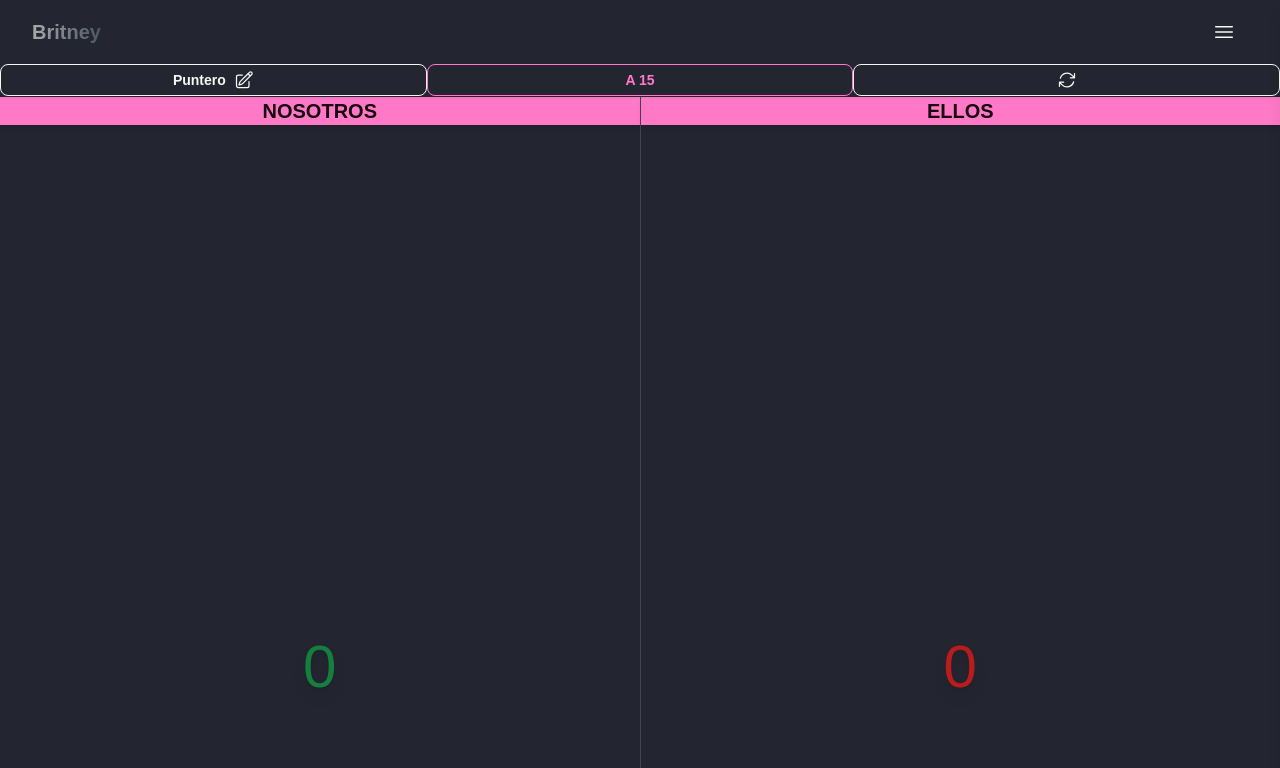
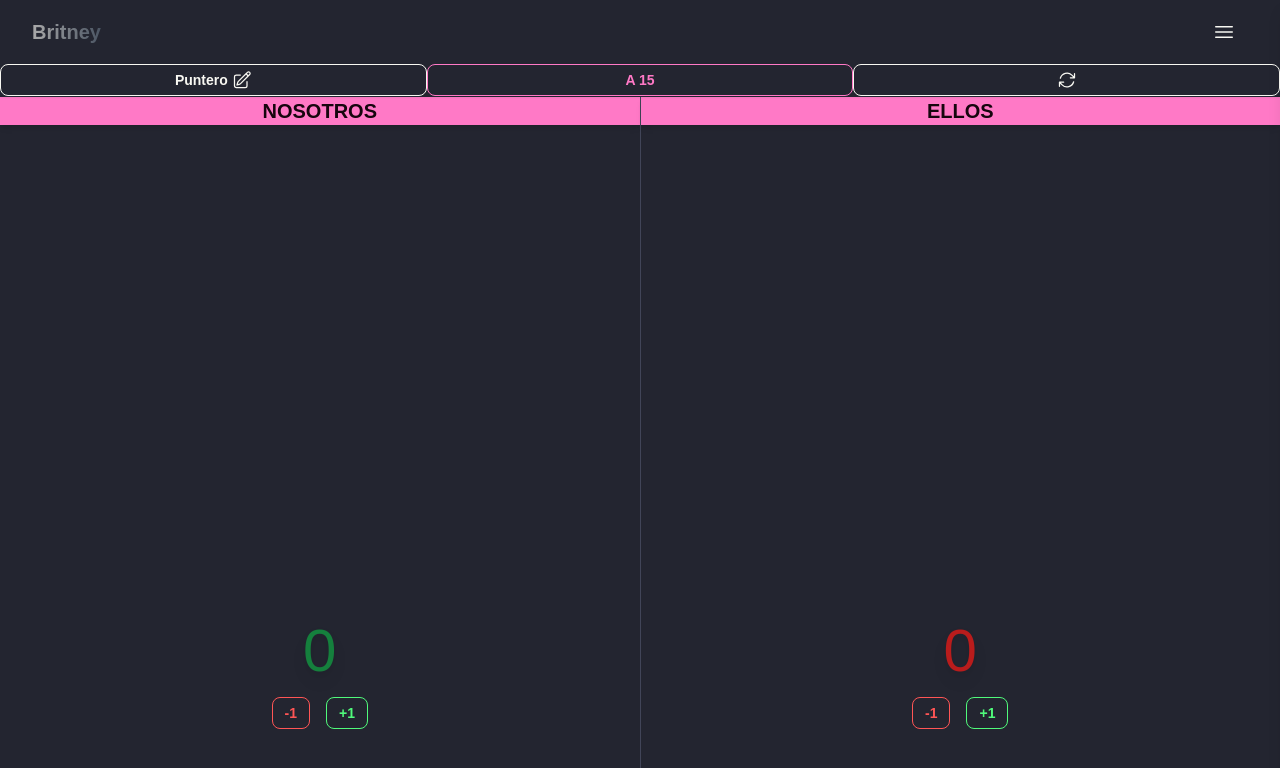
Before and after one commit to Gabito-17/Entre-Nosotros, a React (Create React App) app: page /anotador-truco in a window 1280 px wide. Shown: the top 768 px of the page. Built offline with nearby package versions, Linux system fonts and the light colour scheme.

Commit message:
correcciones anotador truco

```diff
--- /dev/null
+++ b/src/components/Modals/GameOverTrucoModal.tsx
@@ -0,0 +1,48 @@
+"use client";
+
+import { TrophyIcon } from "@heroicons/react/24/outline";
+import { useUiStore } from "../../stores/useUiStore.ts";
+
+interface GameOverTrucoModalProps {
+  handleContinueGame: () => void;
+  handleEndGame: () => void;
+}
+
+export default function GameOverTrucoModal({
+  handleContinueGame,
+  handleEndGame,
+}: GameOverTrucoModalProps) {
+  const isOpen = useUiStore((state) => state.isGameOverModalOpen);
+  const losingPlayer = useUiStore((state) => state.losingPlayer); // En este contexto, lo usamos para mostrar el ganador
+  const closeGameOverModal = useUiStore((state) => state.closeGameOverModal);
+
+  if (!isOpen || !losingPlayer) return null;
+
+  const equipoGanador = losingPlayer;
+
+  return (
+    <div className="fixed inset-0 z-50 flex items-center justify-center bg-black bg-opacity-50">
+      <div className="modal-box w-full max-w-md text-center">
+        <h2 className="font-bold text-xl text-success mb-4 flex items-center justify-center gap-2">
+          <TrophyIcon className="h-6 w-6 text-yellow-500" />
+          ¡Ganó {equipoGanador}!
+        </h2>
+        <p className="py-2">
+          El equipo <strong>{equipoGanador}</strong> alcanzó el puntaje máximo y
+          ha ganado la partida.
+        </p>
+        <div className="modal-action flex justify-center gap-2">
+          <button
+            className="btn btn-error"
+            onClick={() => {
+              handleEndGame();
+              closeGameOverModal();
+            }}
+          >
+            ¡Revancha!
+          </button>
+        </div>
+      </div>
+    </div>
+  );
+}
--- a/src/components/ThemeSelector.jsx
+++ b/src/components/ThemeSelector.jsx
@@ -1,6 +1,6 @@
 import { useEffect, useState } from "react";
 
-const themes = ["dracula", "black", "pastel", "lofi", "business"];
+const themes = ["dracula", "pastel", "lofi", "business"];
 
 export default function ThemeSelector() {
   const [theme, setTheme] = useState("dracula");
--- a/src/components/Truco/ConfigurationBar.tsx
+++ b/src/components/Truco/ConfigurationBar.tsx
@@ -1,15 +1,49 @@
+import { useState } from "react";
 import { ArrowPathIcon, PencilSquareIcon } from "@heroicons/react/24/outline";
 import { useGameTrucoStore } from "../../stores/useGameTrucoStore.ts";
+import { useUiNotificationStore } from "../../stores/useUiNotificationStore.ts";
+import { useUiStore } from "../../stores/useUiStore.ts";
 
 const ConfigurationBar = () => {
-  const { maxScore, pointStyle, toggleMaxScore, setPointStyle } =
-    useGameTrucoStore();
+  const {
+    maxScore,
+    pointStyle,
+    toggleMaxScore,
+    setPointStyle,
+    resetScores,
+    score1,
+    score2,
+    winner,
+  } = useGameTrucoStore();
 
-  const resetGame = () => {
-    localStorage.removeItem("truco-puntajes");
+  const addNotification = useUiNotificationStore((s) => s.addNotification);
+
+  const openConfirmationModal = useUiStore((s) => s.openConfirmationModal);
+
+  const [dropdownOpen, setDropdownOpen] = useState(false);
+
+  const handleResetClick = () => {
+    openConfirmationModal({
+      title: "¿Reiniciar partida?",
+      message: "Esto reiniciará los puntajes de ambos equipos. ¿Estás seguro?",
+      onConfirm: () => resetScores(),
+    });
   };
 
-  // SVG compacto para "lines" en botón (más pequeño que el del score)
+  const handleToggleMaxScore = () => {
+    const partidaEnCurso = (score1 > 0 || score2 > 0) && !winner;
+
+    if (partidaEnCurso) {
+      addNotification(
+        "La partida está en curso. No se puede cambiar el puntaje máximo.",
+        "error"
+      );
+      return;
+    }
+
+    toggleMaxScore();
+  };
+
   const LinesIcon = ({ isActive }: { isActive: boolean }) => (
     <svg
       width={35}
@@ -42,33 +76,43 @@ const ConfigurationBar = () => {
     </svg>
   );
 
+  const handleSelectStyle = (style: "fosforo" | "lines" | "cafe") => {
+    setPointStyle(style);
+    setDropdownOpen(false);
+  };
+
   return (
     <nav className="bg-base-200 flex items-center shadow-sm">
       <div className="grid grid-cols-3 w-full">
         {/* Izquierda */}
-        <div className="dropdown dropdown-bottom dropdown-center justify-center">
-          <div
+        <div className={`dropdown dropdown-bottom dropdown-center ${dropdownOpen ? "dropdown-open" : ""}`}>
+          {/* Checkbox oculto controlado */}
+          <input
+            type="checkbox"
+            id="dropdown-toggle"
+            className="hidden"
+            checked={dropdownOpen}
+            onChange={() => setDropdownOpen(!dropdownOpen)}
+          />
+          <label
+            htmlFor="dropdown-toggle"
             tabIndex={0}
-            role="button"
-            className="btn btn-sm btn-outline w-full"
+            className="btn btn-sm btn-outline w-full cursor-pointer flex items-center justify-center gap-1"
           >
             Puntero <PencilSquareIcon className="h-5 w-5" />
-          </div>
+          </label>
+
           <ul
             tabIndex={0}
-            className="dropdown-content menu w-full bg-base-100 rounded-box z-1 p-2 shadow-sm"
+            className="dropdown-content menu p-2 shadow bg-base-100 rounded-box w-full max-w-xs"
           >
             {["fosforo", "lines", "cafe"].map((style) => (
-              <li className="flex justify-around gap-2 p-2">
-                <span
-                  key={style}
-                  onClick={() =>
-                      setPointStyle(style as "fosforo" | "lines" | "cafe")
-                    }
+              <li key={style} className="flex justify-around gap-2 p-2">
+                <button
+                  type="button"
+                  onClick={() => handleSelectStyle(style as "fosforo" | "lines" | "cafe")}
                   className={`rounded border-2 flex gap-1 btn ${
-                      pointStyle === style
-                        ? "border-primary"
-                        : "border-transparent"
+                    pointStyle === style ? "border-primary" : "border-transparent"
                   }`}
                 >
                   {style === "lines" ? (
@@ -80,54 +124,17 @@ const ConfigurationBar = () => {
                       className="w-10 h-10 object-contain"
                     />
                   )}
-                </span>
+                </button>
               </li>
             ))}
           </ul>
         </div>
-        {/* <div className="flex-1">
-          <div className="dropdown w-full">
-            <button tabIndex={0} className="btn btn-sm btn-outline btn-primary w-full">
-              Icono de Puntos
-            </button>
-            <ul
-              tabIndex={0}
-              className="menu dropdown-content mt-1 p-1 shadow bg-base-200 w-full max-w-[90vw] sm:max-w-xs"
-            >
-              <li className="flex justify-around gap-2 p-2">
-                {["fosforo", "lines", "poroto"].map((style) => (
-                  <button
-                    key={style}
-                    onClick={() =>
-                      setPointStyle(style as "fosforo" | "lines" | "poroto")
-                    }
-                    className={`rounded border-2 ${
-                      pointStyle === style
-                        ? "border-primary"
-                        : "border-transparent"
-                    }`}
-                  >
-                    {style === "lines" ? (
-                      <LinesIcon isActive={pointStyle === "lines"} />
-                    ) : (
-                      <img
-                        src={`/assets/truco/${style}.png`}
-                        alt={style}
-                        className="w-10 h-10 object-contain"
-                      />
-                    )}
-                  </button>
-                ))}
-              </li>
-            </ul>
-          </div>
-        </div> */}
 
         {/* Centro */}
         <div className="justify-center">
           <button
-            onClick={toggleMaxScore}
-            className="btn btn-sm btn-outline  btn-primary w-full"
+            onClick={handleToggleMaxScore}
+            className="btn btn-sm btn-outline btn-primary w-full"
           >
             A {maxScore}
           </button>
@@ -135,11 +142,12 @@ const ConfigurationBar = () => {
 
         {/* Derecha */}
         <div className="justify-center">
-          <div className="btn btn-sm btn-square btn-outline w-full">
-            <button onClick={resetGame}>
+          <button
+            onClick={handleResetClick}
+            className="btn btn-sm btn-square btn-outline w-full"
+          >
             <ArrowPathIcon className="h-5 w-5" />
           </button>
-          </div>
         </div>
       </div>
     </nav>
--- a/src/components/Truco/PanelEquipo.tsx
+++ b/src/components/Truco/PanelEquipo.tsx
@@ -1,22 +1,24 @@
 "use client";
 
+import { useGameTrucoStore } from "../../stores/useGameTrucoStore.ts";
 import { ScoreDisplay } from "./ScoreDisplay.tsx";
 
 interface PanelEquipoProps {
+  equipo: "equipo1" | "equipo2";
   nombre: string;
-  puntaje: number;
-  onChange: (delta: number) => void;
 }
 
-function ScreenTouchZonesEquipo({ onChange }: { onChange: (delta: number) => void }) {
+function ScreenTouchZonesEquipo({
+  onChange,
+}: {
+  onChange: (delta: number) => void;
+}) {
   return (
     <div className="absolute inset-0 z-30 grid grid-rows-2 w-full h-full">
-      {/* Zona superior: +1 */}
       <button
         className="w-full h-full bg-transparent pointer-events-auto"
         onClick={() => onChange(-1)}
       />
-      {/* Zona inferior: -1 */}
       <button
         className="w-full h-full bg-transparent pointer-events-auto"
         onClick={() => onChange(+1)}
@@ -25,32 +27,58 @@ function ScreenTouchZonesEquipo({ onChange }: { onChange: (delta: number) => voi
   );
 }
 
-export default function PanelEquipo({
-  nombre,
-  puntaje,
-  onChange,
-}: PanelEquipoProps) {
+export default function PanelEquipo({ equipo, nombre }: PanelEquipoProps) {
+  const score = useGameTrucoStore((state) =>
+    equipo === "equipo1" ? state.score1 : state.score2
+  );
+  const addPoint = useGameTrucoStore((state) => state.addPoint);
+
   const color =
     nombre === "NOSOTROS"
       ? "text-green-700 dark:text-green-400"
       : "text-red-700 dark:text-red-400";
 
+  const handleChange = (delta: number) => {
+    addPoint(equipo, delta);
+  };
+
   return (
-    <div className="flex-1 flex flex-col min-h-0">
-      {/* Encabezado */}
+    <div className="flex-1 flex flex-col">
+      {/* Nombre del equipo */}
       <div className="w-full text-center bg-primary uppercase font-bold text-primary-content text-xl shadow-md">
         {nombre}
       </div>
 
-      {/* Zona central: ScoreDisplay y zona táctil */}
-      <div className="relative w-full flex justify-center min-h-0">
-        <ScoreDisplay score={puntaje} color={color} />
-        {<ScreenTouchZonesEquipo onChange={onChange} />}
+      {/* Visualización y zona de clics */}
+      <div className="relative w-full flex justify-center flex-1">
+        <ScoreDisplay score={score} color={color} />
+        <ScreenTouchZonesEquipo onChange={handleChange} />
       </div>
-      {/* Puntaje grande, por encima de la zona táctil */}
-      <span className={`text-6xl select-none ${color} drop-shadow-lg z-30 my-8 text-center w-full`}>
-        {puntaje}
-      </span>
+
+      {/* Puntaje numérico centrado */}
+      <div className="w-full flex justify-center">
+        <span
+          className={`text-6xl select-none ${color} drop-shadow-lg z-30 my-4`}
+        >
+          {score}
+        </span>
+      </div>
+
+      {/* Botones para sumar/restar puntos */}
+      <div className="w-full flex justify-center gap-4 pb-32">
+        <button
+          className="btn btn-sm btn-outline btn-error"
+          onClick={() => handleChange(-1)}
+        >
+          -1
+        </button>
+        <button
+          className="btn btn-sm btn-outline btn-success"
+          onClick={() => handleChange(+1)}
+        >
+          +1
+        </button>
+      </div>
     </div>
   );
 }
--- a/src/components/Truco/TanteadorTruco.tsx
+++ b/src/components/Truco/TanteadorTruco.tsx
@@ -1,63 +1,49 @@
 "use client";
 
-import { useEffect, useState } from "react";
+import { useEffect } from "react";
+import { useGameTrucoStore } from "../../stores/useGameTrucoStore.ts";
+import { useUiStore } from "../../stores/useUiStore.ts";
+import ConfirmationModal from "../Modals/ConfirmationModal.tsx";
+import GameOverTrucoModal from "../Modals/GameOverTrucoModal.tsx";
+import Toaster from "../Toaster.tsx";
 import ConfigurationBar from "./ConfigurationBar.tsx";
 import PanelEquipo from "./PanelEquipo.tsx";
 
-type Equipos = "nosotros" | "ellos";
-
 export default function TanteadorTruco() {
-  const [puntajes, setPuntajes] = useState<Record<Equipos, number>>({
-    nosotros: 0,
-    ellos: 0,
-  });
+  const winner = useGameTrucoStore((state) => state.winner);
+  const resetScores = useGameTrucoStore((state) => state.resetScores);
+  const openGameOverModal = useUiStore((s) => s.openGameOverModal);
 
   useEffect(() => {
-    const saved = localStorage.getItem("truco-puntajes");
-    if (saved) {
-      try {
-        const parsed = JSON.parse(saved);
-        if (
-          typeof parsed.nosotros === "number" &&
-          typeof parsed.ellos === "number"
-        ) {
-          setPuntajes(parsed);
-        }
-      } catch (e) {
-        console.warn("Error parsing localStorage:", e);
-      }
+    if (winner) {
+      const nombre = winner === "equipo1" ? "NOSOTROS" : "ELLOS";
+      openGameOverModal(nombre);
     }
-  }, []);
-
-  useEffect(() => {
-    localStorage.setItem("truco-puntajes", JSON.stringify(puntajes));
-  }, [puntajes]);
-
-  const updateScore = (equipo: Equipos, delta: number) => {
-    setPuntajes((prev) => {
-      const nuevo = Math.max(0, Math.min(30, prev[equipo] + delta));
-      return { ...prev, [equipo]: nuevo };
-    });
-  };
+  }, [winner]);
 
   return (
-    <div className="flex flex-col flex-1 min-h-screen bg-base-200 dark:bg-base-900 overflow-hidden pt-16">
+    <div className="flex flex-col flex-1 min-h-screen bg-base-200 overflow-hidden pt-16">
       <div className="relative z-50">
         <ConfigurationBar />
       </div>
-      {/* Paneles lado a lado */}
       <div className="flex flex-row flex-1 divide-x divide-neutral overflow-hidden">
-        <PanelEquipo
-          nombre="NOSOTROS"
-          puntaje={puntajes.nosotros}
-          onChange={(d) => updateScore("nosotros", d)}
+        <PanelEquipo equipo="equipo1" nombre="NOSOTROS" />
+        <PanelEquipo equipo="equipo2" nombre="ELLOS" />
+      </div>
+
+      {winner && (
+        <GameOverTrucoModal
+          handleEndGame={() => {
+            resetScores();
+          }}
+          handleContinueGame={() => {
+            resetScores();
+          }}
         />
-        <PanelEquipo
-          nombre="ELLOS"
-          puntaje={puntajes.ellos}
-          onChange={(d) => updateScore("ellos", d)}
-        />
-      </div>
+      )}
+
+      <ConfirmationModal />
+      <Toaster />
     </div>
   );
 }
--- a/src/pages/AnotattorBritneyPage.tsx
+++ b/src/pages/AnotattorBritneyPage.tsx
@@ -2,7 +2,7 @@
 
 import RoundControls from "../components/Game/RoundControls.jsx";
 import ConfirmationModal from "../components/Modals/ConfirmationModal.tsx";
-import GameOverModal from "../components/Modals/GameOverModal.tsx";
+import GameOverModal from "../components/Modals/GameOverBritneyModal.tsx";
 import PlayerModal from "../components/Modals/PlayerModal.jsx";
 import TotalScoresModal from "../components/Modals/TotalScoresModal.jsx";
 import AddPlayer from "../components/Players/AddPlayer.tsx";
--- a/src/stores/useGameTrucoStore.ts
+++ b/src/stores/useGameTrucoStore.ts
@@ -2,33 +2,71 @@ import { create } from "zustand";
 import { persist } from "zustand/middleware";
 
 type PointStyle = "fosforo" | "lines" | "cafe";
+type Winner = "equipo1" | "equipo2" | null;
 
 interface GameTrucoState {
   maxScore: number;
   pointStyle: PointStyle;
+  score1: number;
+  score2: number;
+  winner: Winner;
 
   toggleMaxScore: () => void;
   setPointStyle: (style: PointStyle) => void;
+
+  addPoint: (team: "equipo1" | "equipo2", amount?: number) => void;
+  resetScores: () => void;
 }
 
 export const useGameTrucoStore = create<GameTrucoState>()(
   persist(
-    (set) => ({
+    (set, get) => ({
       maxScore: 15,
       pointStyle: "fosforo",
+      score1: 0,
+      score2: 0,
+      winner: null,
 
-      toggleMaxScore: () =>
-        set((state) => ({
-          maxScore: state.maxScore === 15 ? 30 : 15,
-        })),
+      toggleMaxScore: () => {
+        const newMax = get().maxScore === 15 ? 30 : 15;
+        set({ maxScore: newMax });
+      },
 
-      setPointStyle: (style: PointStyle) =>
-        set(() => ({
-          pointStyle: style,
-        })),
+      setPointStyle: (style) => set({ pointStyle: style }),
+
+      addPoint: (team, amount = 1) =>
+        set((state) => {
+          const rawScore1 =
+            team === "equipo1" ? state.score1 + amount : state.score1;
+          const rawScore2 =
+            team === "equipo2" ? state.score2 + amount : state.score2;
+
+          const newScore1 = Math.min(Math.max(rawScore1, 0), 30);
+          const newScore2 = Math.min(Math.max(rawScore2, 0), 30);
+
+          const winner =
+            newScore1 >= state.maxScore
+              ? "equipo1"
+              : newScore2 >= state.maxScore
+              ? "equipo2"
+              : null;
+
+          return {
+            score1: newScore1,
+            score2: newScore2,
+            winner,
+          };
+        }),
+
+      resetScores: () =>
+        set({
+          score1: 0,
+          score2: 0,
+          winner: null,
+        }),
     }),
     {
-      name: "truco-config", // clave en localStorage
+      name: "truco-config",
     }
   )
 );
```
Also changed, not shown: src/components/Modals/GameOverBritneyModal.tsx (renamed from src/components/Modals/GameOverModal.tsx, +17 -5 lines), src/components/Truco/ScoreDisplay.tsx (+20 -14 lines), src/stores/useGameSessionStore.ts (deleted). Lines whose indentation alone changed are shown as unchanged.
